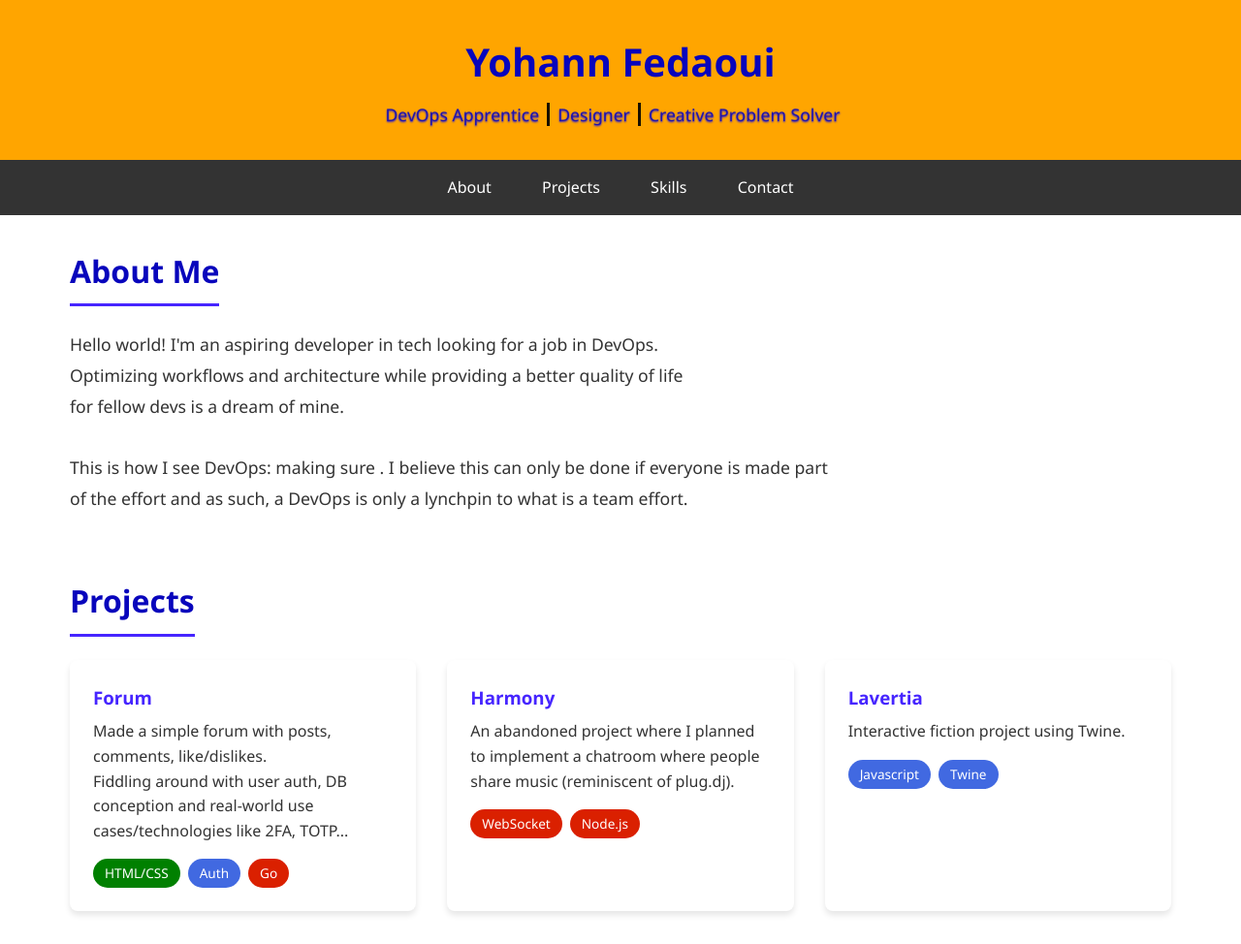
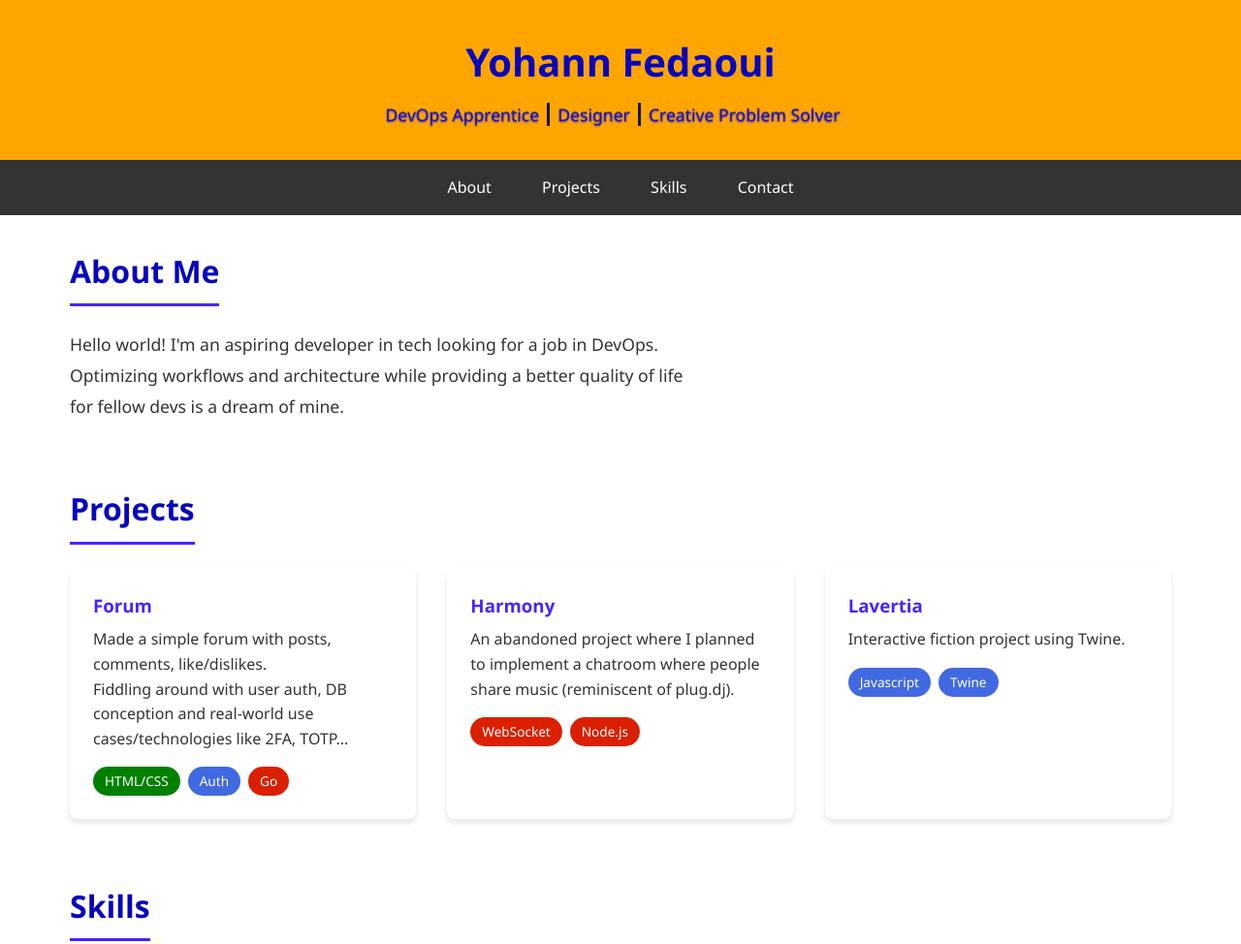
Before and after one commit to terapty-returns/terapty-returns, a plain HTML site: page index.html in a window 1280 px wide. Shown: the top 974 px of the page at 97% size. Drawn offline with Linux system fonts and the light colour scheme.

Commit message:
Removed unfinished bit about devops

```diff
--- a/index.html
+++ b/index.html
@@ -27,9 +27,6 @@
                 Hello world! I'm an aspiring developer in tech looking for a job in DevOps.<br>
                 Optimizing workflows and architecture while providing a better quality of life<br>
                 for fellow devs is a dream of mine.<br>
-                <br>
-                This is how I see DevOps: making sure .
-                I believe this can only be done if everyone is made part of the effort and as such, a DevOps is only a lynchpin to what is a team effort.
             </p>
         </section>
 
```
